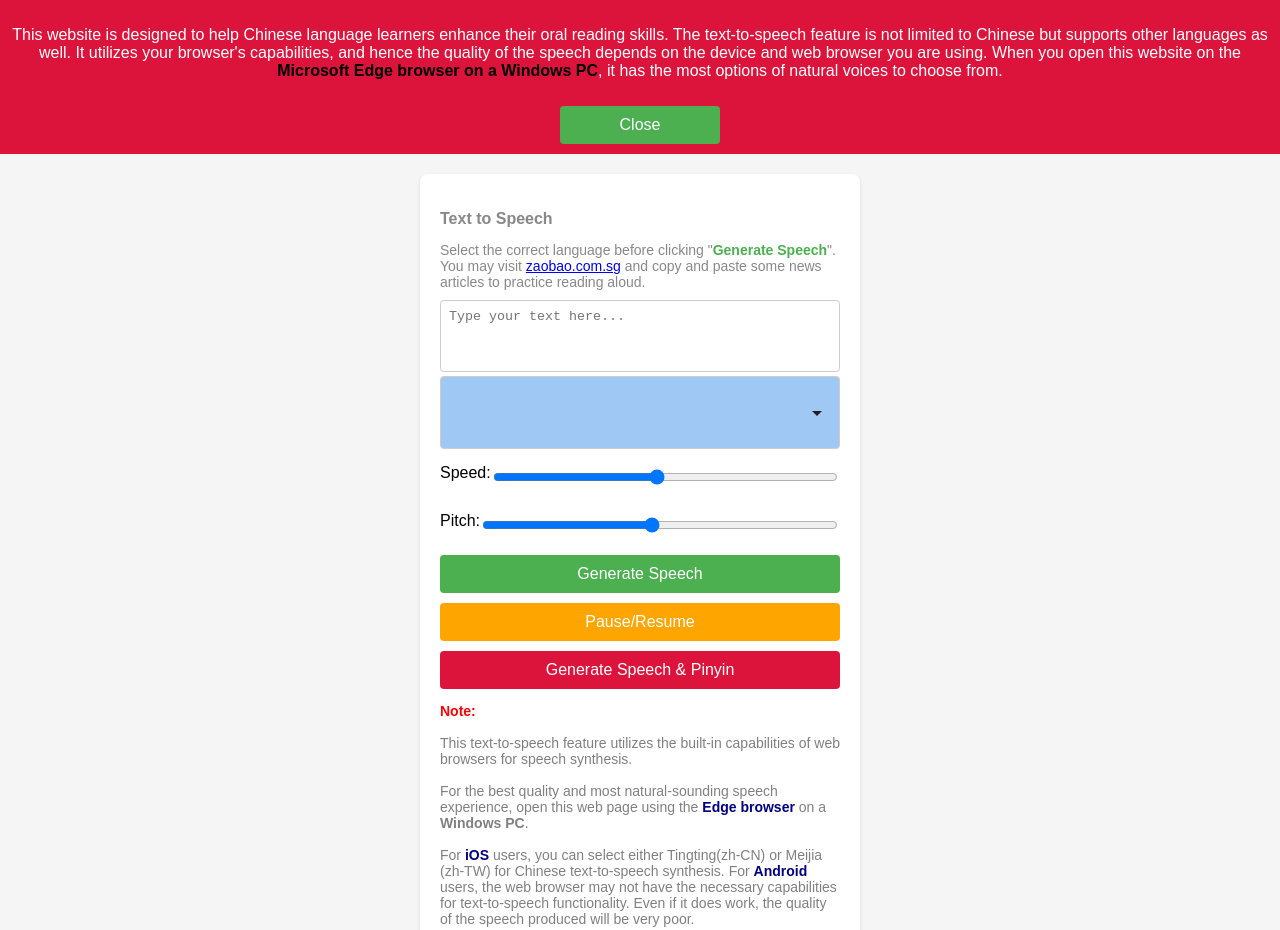
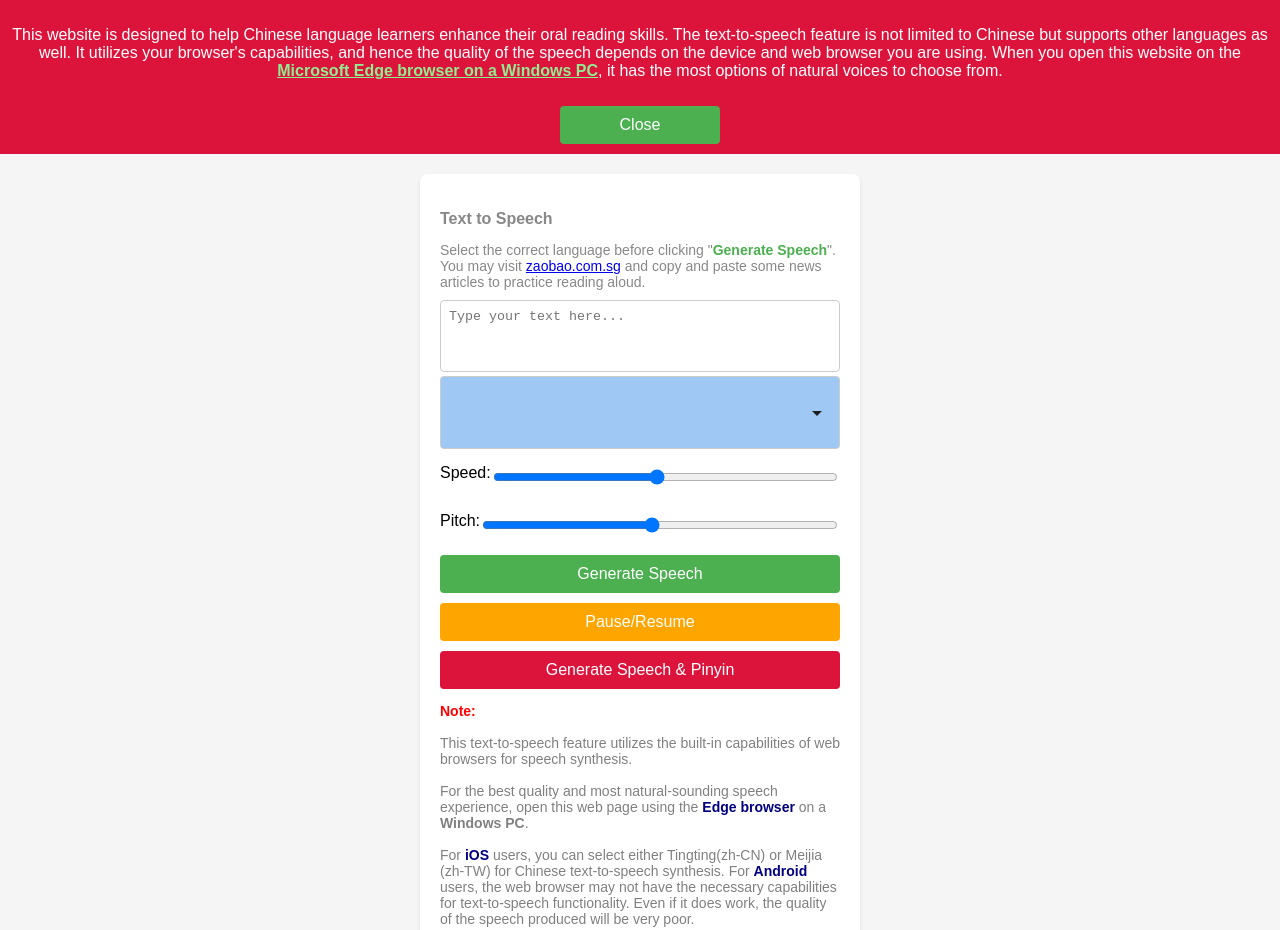
Before and after one commit to linsnotes/tts, a plain HTML site: page index.html in a window 1280 px wide. Shown: the top 930 px of the page. Drawn offline with Linux system fonts and the light colour scheme.

Commit message:
Update index.html

```diff
--- a/index.html
+++ b/index.html
@@ -130,7 +130,9 @@
 
    <!-- Description Container -->
   <div id="description-container" style="background-color: crimson; color: #fff; padding: 10px; text-align: center;">
-    <p>This website is designed to help Chinese language learners enhance their oral reading skills. The text-to-speech feature is not limited to Chinese but supports other languages as well. It utilizes your browser's capabilities, and hence the quality of the speech depends on the device and web browser you are using. When you open this website on the <strong><span style="color:black">Microsoft Edge browser on a Windows PC</span></strong>, it has the most options of natural voices to choose from.</p>
+
+  <p>This website is designed to help Chinese language learners enhance their oral reading skills. The text-to-speech feature is not limited to Chinese but supports other languages as well. It utilizes your browser's capabilities, and hence the quality of the speech depends on the device and web browser you are using. When you open this website on the <strong><span style="text-decoration: underline;color: lightgreen;"><a href="https://www.microsoft.com/en-us/edge" style="color: lightgreen;" target="_blank">Microsoft Edge browser on a Windows PC</a></span></strong>, it has the most options of natural voices to choose from.</p>
+
     <button onclick="closeDescription()" style="background-color: #4CAF50; width: 10em; color: #fff; padding: 10px; border: none; cursor: pointer;">Close</button>
 
   </div>
```
